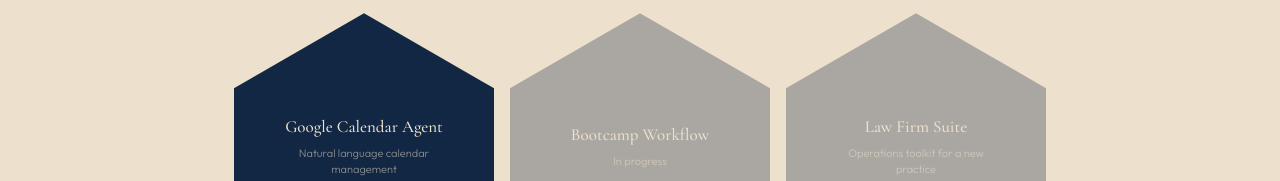
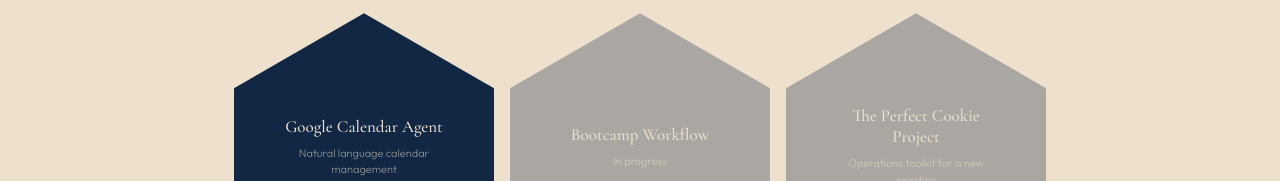
Before and after one commit to tilleryr/portfolio, a plain HTML site: page index.html in a window 1280 px wide. Shown: the part 1218-1399 px from the top of the page. Drawn offline with nearby package versions, Linux system fonts and the light colour scheme.

Commit message:
Update index.html

```diff
--- a/index.html
+++ b/index.html
@@ -721,7 +721,7 @@
       </div>
 
       <div class="hex-card muted reveal">
-        <div class="hex-title">Law Firm Suite</div>
+        <div class="hex-title">The Perfect Cookie Project</div>
         <div class="hex-desc">Operations toolkit for a new practice</div>
         <span class="hex-tag">Coming Soon</span>
       </div>
```
